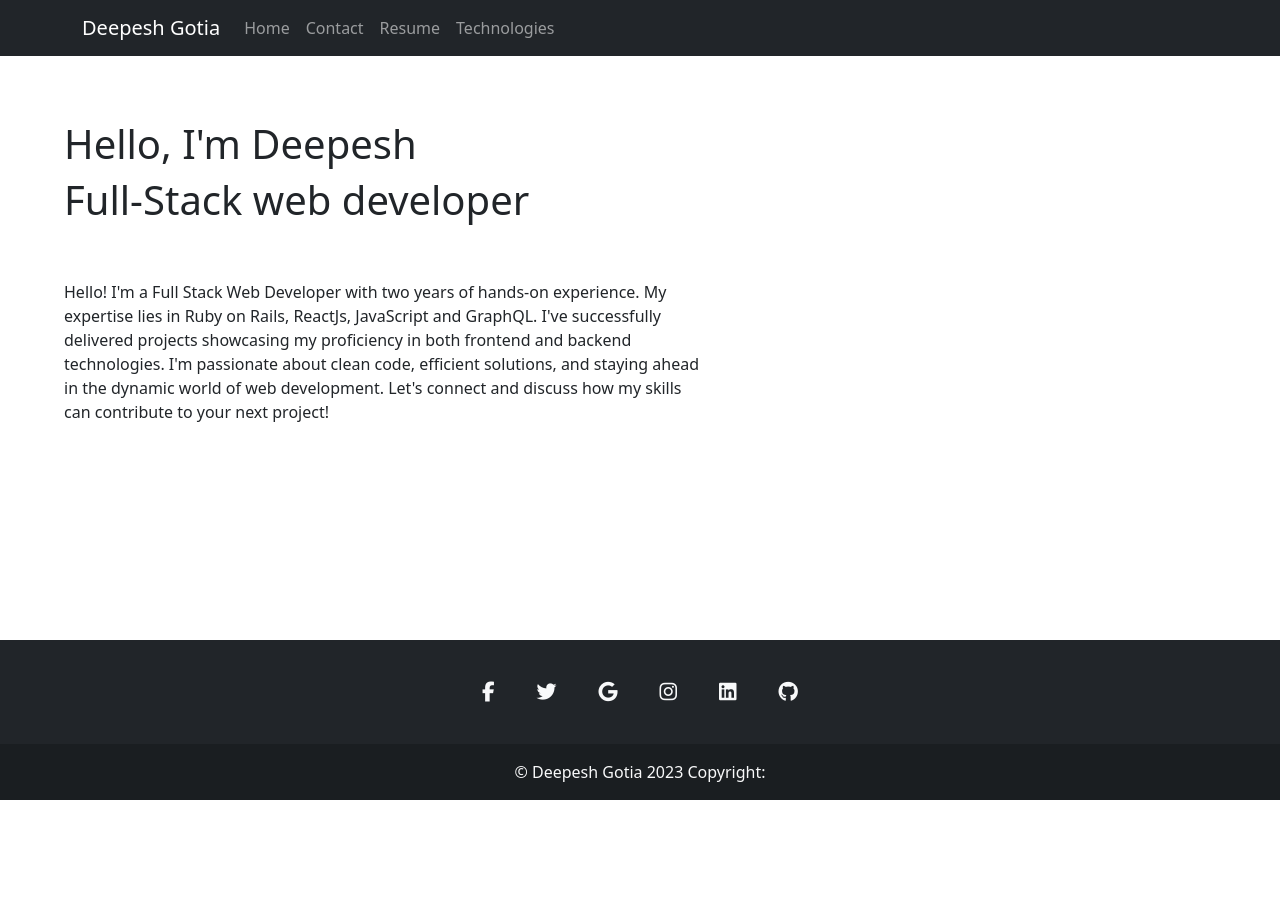
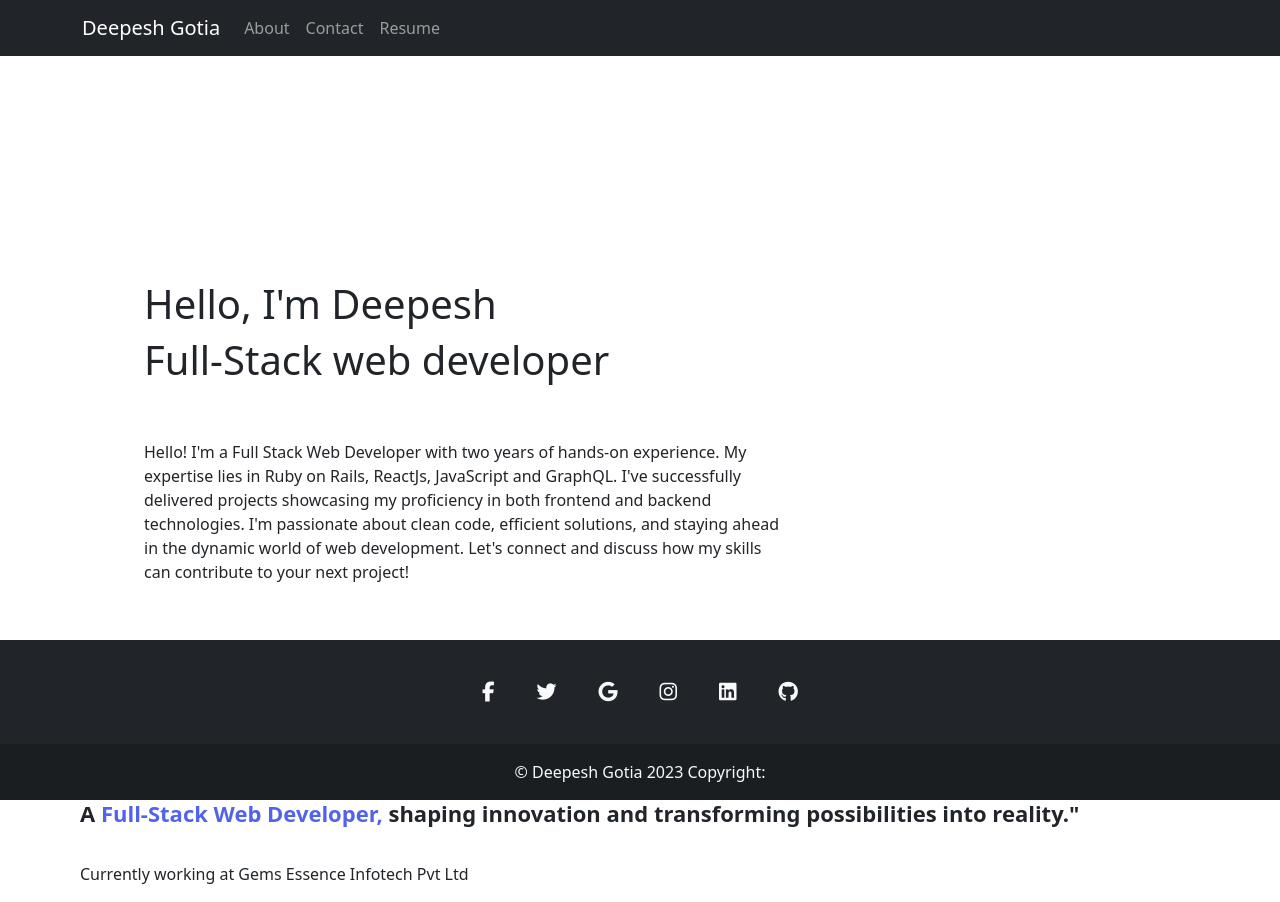
Before and after one commit to deepeshgotiya/portfolio-1, a React (Create React App) app in the folder mypf1/: page /about in a window 1280 px wide. Before the commit the page ends 800 px from the top, so only its background shows below. Built offline with nearby package versions, Linux system fonts and the light colour scheme.

Commit message:
Landing page changed
Changed the landing page

```diff
--- a/mypf1/package.json
+++ b/mypf1/package.json
@@ -14,6 +14,7 @@
     "react": "^18.2.0",
     "react-bootstrap": "^2.9.1",
     "react-dom": "^18.2.0",
+    "react-router-dom": "^6.21.2",
     "react-scripts": "5.0.1",
     "sass": "^1.69.5",
     "swiper": "^11.0.5",
--- a/mypf1/src/App.js
+++ b/mypf1/src/App.js
@@ -1,15 +1,10 @@
 import './App.css';
-import AboutMe from './AboutMe';
-import MyNavbar from './MyNavbar';
-import Footer from './Footer';
-// import MySwiper from './MySwiper';
+import AppLayout from './AppLayout';
 
 function App() {
   return (
     <div className="App">
-      <MyNavbar/>
-      <AboutMe />
-      <Footer/>
+      <AppLayout/>
     </div>
   );
 }
--- /dev/null
+++ b/mypf1/src/AppLayout.jsx
@@ -0,0 +1,16 @@
+import React from "react";
+import MyNavbar from "./MyNavbar";
+import Footer from "./Footer";
+import LandingPage from "./LandingPage";
+
+const AppLayout = () => {
+  return (
+    <>
+      <MyNavbar />
+      <LandingPage />
+      <Footer />
+    </>
+  );
+};
+
+export default AppLayout;
--- /dev/null
+++ b/mypf1/src/LandingPage.jsx
@@ -0,0 +1,20 @@
+import React from "react";
+import "./landing-page.scss";
+
+const LandingPage = () => {
+  return (
+    <div className="main-container">
+      <h4>👋 Hey There, I'm Deepesh</h4>
+      <span className="para">A</span>
+      <span className="job-profile"> Full-Stack Web Developer, </span>
+      <span className="para">
+        shaping innovation and transforming possibilities into reality."
+      </span>
+      <p className="current-workspace">
+        Currently working at Gems Essence Infotech Pvt Ltd
+      </p>
+    </div>
+  );
+};
+
+export default LandingPage;
--- a/mypf1/src/MyNavbar.jsx
+++ b/mypf1/src/MyNavbar.jsx
@@ -1,23 +1,33 @@
+// Import necessary components and modules
+import React from "react";
+import { BrowserRouter as Router, Route, Routes } from "react-router-dom";
 import Container from "react-bootstrap/Container";
 import Nav from "react-bootstrap/Nav";
 import "bootstrap/dist/css/bootstrap.min.css";
 import Navbar from "react-bootstrap/Navbar";
+import AboutMe from "./AboutMe"; // Import your About component
 
+// Navbar component
 function MyNavbar() {
   return (
+    <Router>
       <>
-      <Navbar bg="dark" data-bs-theme="dark">
+        <Navbar bg="dark" variant="dark">
           <Container>
             <Navbar.Brand href="#home">Deepesh Gotia</Navbar.Brand>
             <Nav className="me-auto">
-            <Nav.Link href="#home">Home</Nav.Link>
-            <Nav.Link href="#contact">Contact</Nav.Link>
-            <Nav.Link href="#resume">Resume</Nav.Link>
-            <Nav.Link href="#technologies">Technologies</Nav.Link>
+              <Nav.Link href="/about">About</Nav.Link>
+              <Nav.Link href="/contact">Contact</Nav.Link>
+              <Nav.Link href="/resume">Resume</Nav.Link>
             </Nav>
           </Container>
         </Navbar>
+
+        <Routes>
+          <Route path="/about" element={<AboutMe />} />
+        </Routes>
       </>
+    </Router>
   );
 }
 
--- /dev/null
+++ b/mypf1/src/landing-page.scss
@@ -0,0 +1,21 @@
+.main-container{
+  // background-color: bisque;
+  padding-top: 10rem;
+  text-align: left;
+  padding-left: 5rem;
+}
+
+.para{
+  font-weight: 600;
+  font-size: 22px;
+  padding-bottom: 2rem;
+}
+.job-profile{
+  color: rgb(82, 99, 235);
+  font-weight: 600;
+  font-size: 22px;
+}
+
+.current-workspace{
+  padding-top: 2rem;
+}
```
Also changed, not shown: mypf1/src/AboutImage.jsx (added, +7 -0 lines), 1 other file (tests, documents, lock files or other folders). Lines whose indentation alone changed are shown as unchanged.
